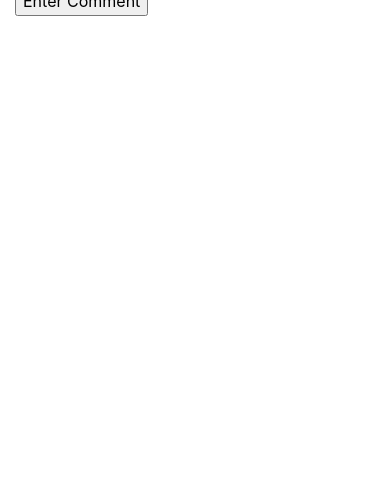
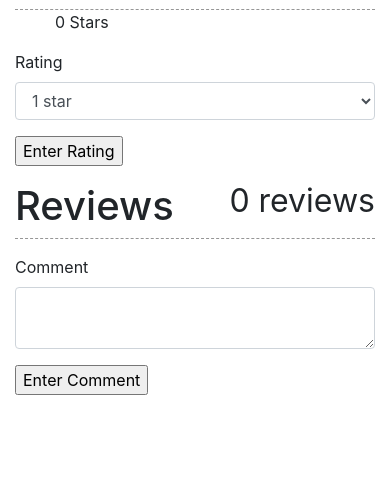
Before and after one commit to kchinna/cmsc388j-final, a Flask app: page /cars/1/1 in a window 390 px wide. Shown: the part 344-844 px from the top of the page. Run offline with Flask 2, Linux system fonts and the light colour scheme; the visitor is signed in with stand-in values (Sample User, id 1); a database or web service that is not in the repository returns one stand-in record (values such as "Sample title"); data that the repository does not hold is empty; some libraries are stand-ins or nearby versions.

Commit message:
rating system

```diff
--- a/flask_app/forms.py
+++ b/flask_app/forms.py
@@ -3,7 +3,7 @@ from flask_login import current_user
 from flask_wtf import FlaskForm
 from flask_wtf.file import FileField, FileRequired, FileAllowed
 from werkzeug.utils import secure_filename
-from wtforms import StringField, SubmitField, TextAreaField, PasswordField
+from wtforms import StringField, SubmitField, TextAreaField, PasswordField, SelectField
 from wtforms.validators import (
     InputRequired,
     Length,
@@ -28,6 +28,12 @@ class MovieReviewForm(FlaskForm):
         "Comment", validators=[InputRequired(), Length(min=5, max=500)]
     )
     submit = SubmitField("Enter Comment")
+
+
+class CarRatingForm(FlaskForm):
+    rating = SelectField("Rating", choices=[(1, '1 star'), (2, '2 star'), (3, '3 star'), (4, '4 star'), (5, '5 star')],
+                         coerce=int, validators=[InputRequired()])
+    submit = SubmitField("Enter Rating")
 
 
 class RegistrationForm(FlaskForm):
--- a/flask_app/models.py
+++ b/flask_app/models.py
@@ -31,3 +31,10 @@ class Review(db.Document):
     movie_title = db.StringField(required=True, min_length=1, max_length=100)
     image = db.StringField()
     #Uncomment when other fields are ready for review pictures
+
+
+class Rating(db.Document):
+    rater = db.ReferenceField(User, required=True)
+    rating = db.IntField(required=True, min_value=0, max_value=5)
+    model_id = db.StringField(required=True, min_length=1, max_length=10)
+    make = db.StringField(required=True, min_length=1, max_length=100)
--- a/flask_app/movies/routes.py
+++ b/flask_app/movies/routes.py
@@ -4,8 +4,8 @@ from flask import Blueprint, render_template, url_for, redirect, request, flash
 from flask_login import current_user
 
 from .. import movie_client, car_client
-from ..forms import MovieReviewForm, SearchForm
-from ..models import User, Review
+from ..forms import MovieReviewForm, SearchForm, CarRatingForm
+from ..models import User, Review, Rating
 from ..utils import current_time
 
 movies = Blueprint("movies", __name__)
@@ -67,8 +67,32 @@ def car_detail(make, model_id):
         review.save()
         return redirect(request.path)
 
+    rate_form = CarRatingForm()
+    if rate_form.validate_on_submit():
+        ratings = Rating.objects(rater=current_user._get_current_object(), model_id=model_id, make=make)
+        # Can only rate once, won't count otherwise
+        if len(ratings) == 0:
+            rating = Rating(
+                rater=current_user._get_current_object(),
+                rating=rate_form.rating.data,
+                model_id=model_id,
+                make=make
+            )
+            rating.save()
+        return redirect(request.path)
+
+    ratings = Rating.objects(model_id=model_id, make=make)
+    total = 0
+    length = 0
+    for r in ratings:
+        total += r.rating
+        length += 1
+    car_rating = 0 if length == 0 else total / length
+    print(car_rating)
+
     reviews = Review.objects(imdb_id=model_id)
-    return render_template("car_detail.html", form=form, car=result, reviews=reviews)
+    return render_template("car_detail.html", form=form, rate_form=rate_form, car=result, reviews=reviews, ratings=ratings, rating=car_rating)
+
 
 @movies.route("/movies/<movie_id>", methods=["GET", "POST"])
 def movie_detail(movie_id):
--- a/flask_app/templates/car_detail.html
+++ b/flask_app/templates/car_detail.html
@@ -15,12 +15,48 @@
         {{ car.Make_Name }} ({{ car.Model_Name }})
       </div>
       <div class="card-body">
-        <ul class="list-group list-group-flush">
-        </ul>
+        <img src="https://www.motorbiscuit.com/wp-content/uploads/2022/12/Chrysler-Airflow-concept.jpg?strip=all&quality=89" class="mr-3 movie" alt="alt text">
       </div>
     </div>
   </div>
 </div>
+
+{# Rating #}
+<div class="row">
+  <div class="col-md-12">
+    <h1> Rating <small class="float-right">{{ ratings|length }} ratings</small></h1>
+    <ul class="media-list">
+      <p>
+        {{ rating }} Stars
+      </p>
+    </ul>
+  </div>
+</div>
+
+{% if current_user.is_authenticated %}
+{# Rating submission form #}
+<div class="row">
+  <div class="col">
+    <form method="POST" action="">
+      {{ rate_form.csrf_token }}
+      <div class="form-group">
+        {{ rate_form.rating.label }}
+        {{ rate_form.rating(class="form-control") }}
+
+        {% if rate_form.rating.errors %}
+        <div class="alert alert-warning" role="alert">
+          {% for error in form.text.errors %}
+          <span>{{ error }}</span>
+          {% endfor %}
+        </div>
+        {% endif %}
+
+      </div>
+      {{ rate_form.submit() }}
+    </form>
+  </div>
+</div>
+{% endif %}
 
 {# Reviews #}
 <div class="row">
```
Also changed, not shown: images/car.png (added).
